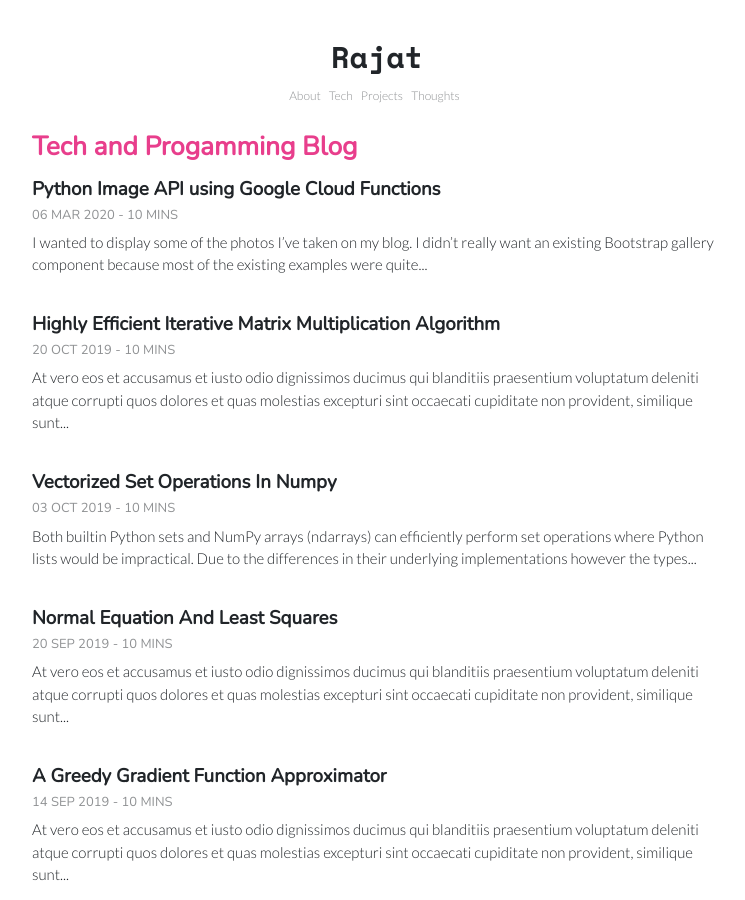
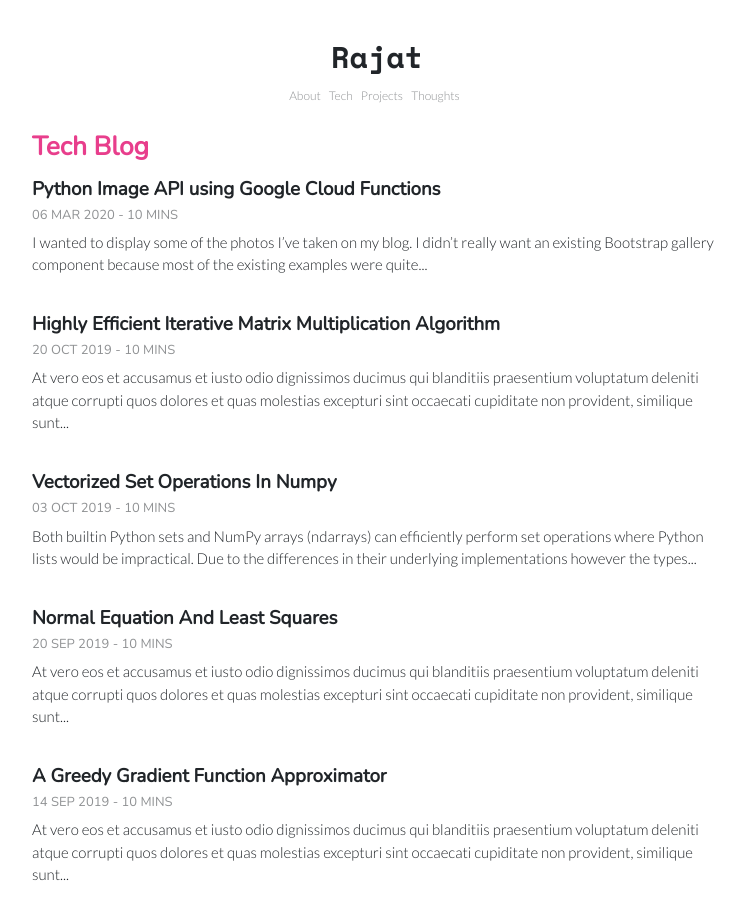
Before and after one commit to RajatRasal/rajatrasal.github.io, a Jekyll site: the page built from blog.md, in a window 1280 px wide and 900 px high. Shown: the whole window, without its empty margins (263-1008 px from the left). Built offline with Jekyll 4.4.1, drawn with Linux system fonts in a browser that asks for light colours.

```diff
--- a/assets/scripts/serverless.js
+++ b/assets/scripts/serverless.js
@@ -26,7 +26,7 @@ function PictureHolder(props) {
 }
 
 function getHomepageImage(img_holder) {
-  const url = 'https://europe-west2-my-blog-253414.cloudfunctions.net/get_image_from_bucket';
+  const url = 'https://europe-west2-my-blog-253414.cloudfunctions.net/choose_image';
   const picOfTheDayHolder = document.getElementById(img_holder);
 
   ReactDOM.render(<Loader/>, picOfTheDayHolder);
--- a/blog.md
+++ b/blog.md
@@ -2,7 +2,7 @@
 layout: default
 title: Blog
 ---
-### <span class="not-error">**Tech and Progamming Blog**</span>
+### <span class="not-error">**Tech Blog**</span>
 
 {% for post in site.posts %}
 {% if post.type == 'blog' %}
```
